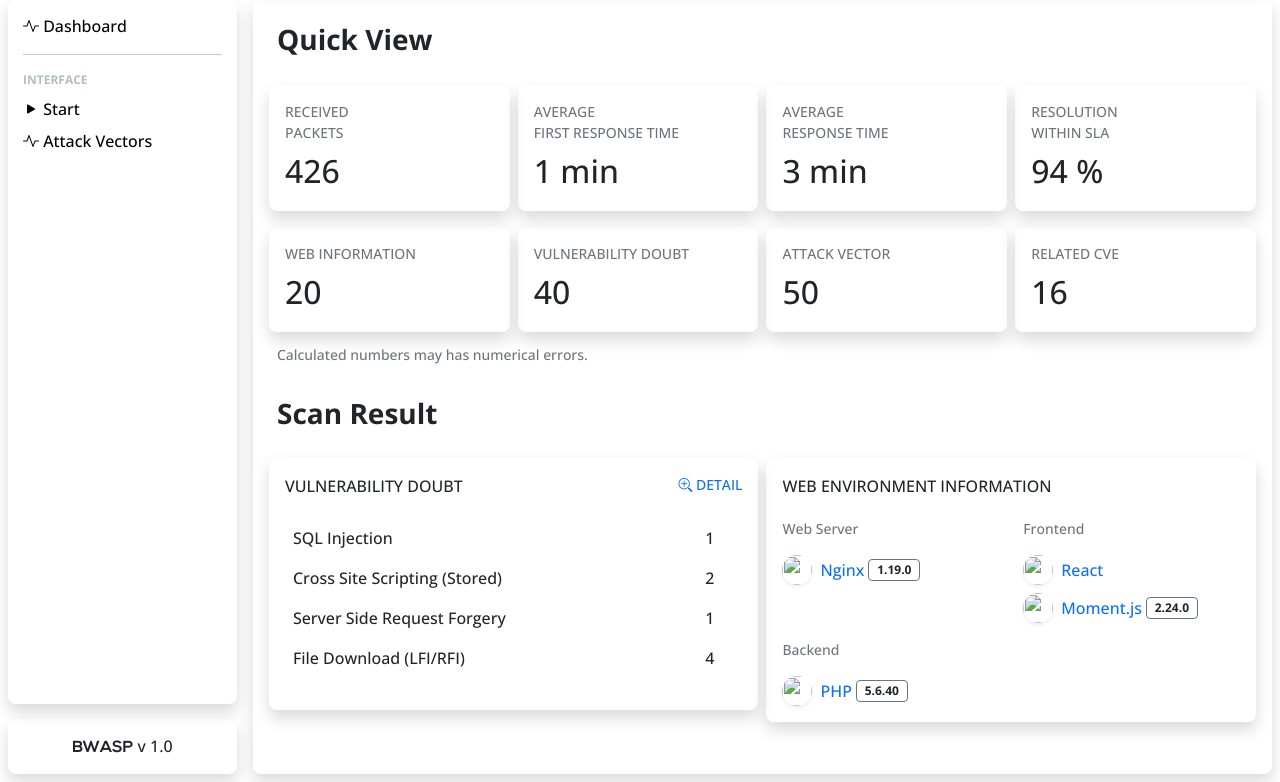
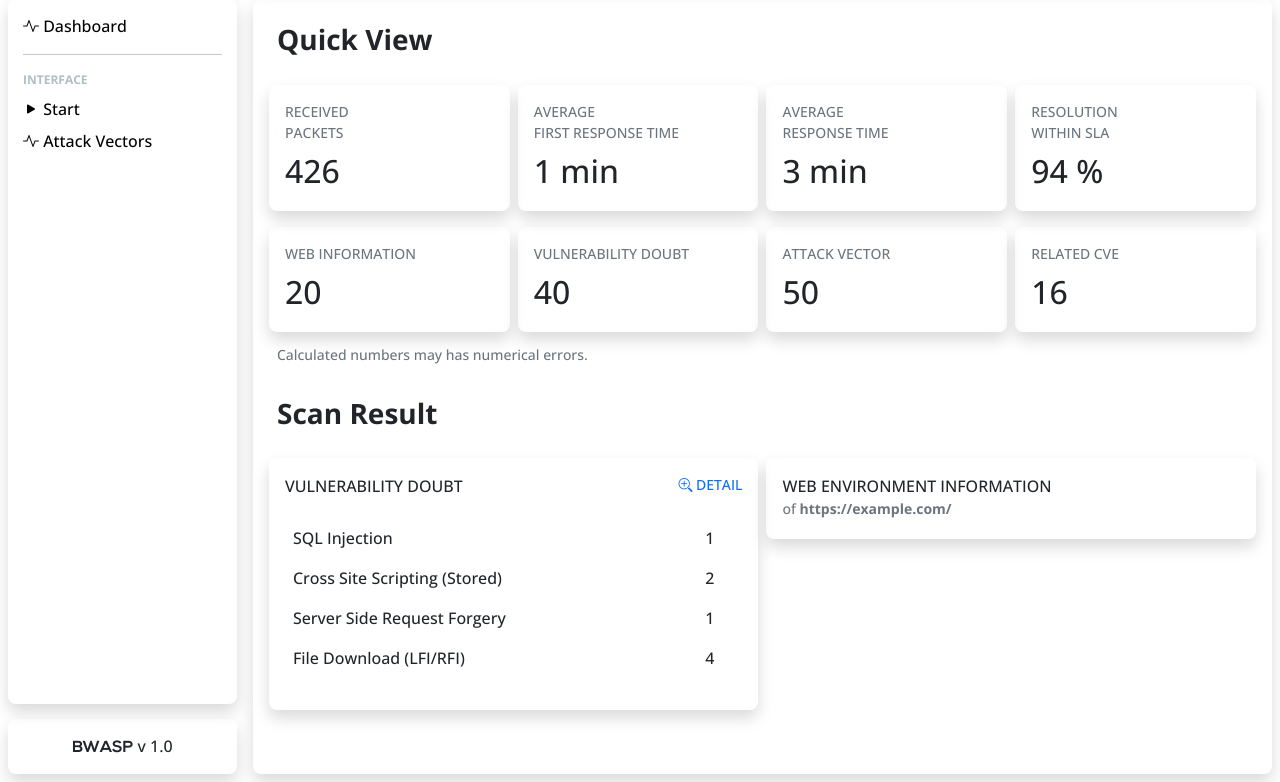
Before and after one commit to BWASP/BWASP, a Flask app: page /dashboard in a window 1280 px wide. Shown: the part 89-871 px from the top of the page. Run offline with Flask 3, Linux system fonts and the light colour scheme; parts of the project's set-up code (start-up, migrations or seed data) failed here and were passed over; some libraries are stand-ins or nearby versions.

Commit message:
Added support for web environment information in scan result on dashboard.

```diff
--- /dev/null
+++ b/Web/static/js/page/dashboard.js
@@ -0,0 +1,83 @@
+// Get modules
+import {API as api} from '../jHelper.js';
+
+// Define API Endpoints
+const APIEndpoints = {
+    webEnvironments: "/api/systeminfo"
+}
+
+let API = new api();
+
+class dashboard {
+    webEnvironments() {
+        API.communicate(APIEndpoints.webEnvironments + "/1", (err, res) => {
+            if (err) return console.error(err);
+            else res = {
+                target: res[0].url,
+                data: API.jsonDataHandler(res[0].data)
+            };
+            document.getElementById("webEnvURLPlace").innerText = res.target;
+            console.log(res);
+            document.getElementById("webEnvDataPlace").innerHTML = "";
+            Object.keys(res.data).forEach((key) => {
+                document.getElementById("webEnvDataPlace").appendChild(this.buildWebEnvCard(key, res.data[key]));
+            });
+
+        })
+    }
+
+    buildWebEnvCard(type, dataPackage) {
+        let skeleton = {
+            parent: document.createElement("div"),
+            type: document.createElement("p"),
+            child: document.createElement("div")
+        };
+        // Class Set
+        skeleton.parent.classList.add("col-md-6", "mt-3");
+        skeleton.type.classList.add("text-muted", "small", "text-capitalize");
+        // Value Set
+        skeleton.type.innerText = type;
+        Object.keys(dataPackage).forEach((key) => {
+            let data = dataPackage[key],
+                localSkeleton = {
+                    parent: document.createElement("a"),
+                    productImage: document.createElement("img"),
+                    productName: document.createElement("p"),
+                    version: document.createElement("p")
+                },
+                versionCase = (data.version !== "false");
+
+            // set classes
+            localSkeleton.parent.href = "javascript:void(0);";
+            localSkeleton.productImage.width = 30;
+            localSkeleton.productImage.height = 30;
+            localSkeleton.productImage.classList.add("rounded-circle", "shadow-sm");
+            localSkeleton.productName.classList.add("mb-0", "ms-2");
+            localSkeleton.parent.classList.add("mt-2", "sizer", "align-items-center", "text-decoration-none");
+            localSkeleton.version.classList.add("mb-0", "badge", "ms-1", "text-dark", "border", "border-secondary");
+
+            // Set value
+            localSkeleton.productImage.src = `https://raw.githubusercontent.com/AliasIO/wappalyzer/master/src/drivers/webextension/images/icons/${data.icon}`;
+            localSkeleton.productName.innerText = key;
+            if (versionCase) localSkeleton.version.innerText = data.version;
+
+            localSkeleton.parent.append(
+                localSkeleton.productImage,
+                localSkeleton.productName
+            );
+            if(versionCase) localSkeleton.parent.appendChild(localSkeleton.version);
+            skeleton.child.appendChild(localSkeleton.parent);
+            console.log(key, data, data.version !== "false");
+        })
+        skeleton.parent.append(
+            skeleton.type,
+            skeleton.child
+        );
+        return skeleton.parent;
+    }
+}
+
+window.onload = () => {
+    let render = new dashboard();
+    render.webEnvironments();
+}
--- a/Web/templates/index.html
+++ b/Web/templates/index.html
@@ -97,51 +97,19 @@
                 </div>
                 <div class="col-md-6 p-1 mt-2">
                     <div class="p-3 border-rounded shadow">
-                        <div class="sizer">
-                            <p class="mb-1 text-uppercase">Web Environment Information</p>
+                        <div class="">
+                            <p class="mb-0 text-uppercase">Web Environment Information</p>
+                            <p class="mb-1 text-muted small">of <span class="fw-bold" id="webEnvURLPlace">https://example.com/</span></p>
                         </div>
-                        <div class="row">
-                            <div class="col-md-6 mt-3">
-                                <p class="text-muted small text-capitalize">Web server</p>
-                                <div>
-                                    <a href="#" class="mt-2 sizer align-items-center text-decoration-none">
-                                        <img width="30" height="30" class="rounded-circle shadow-sm" src="https://t1.daumcdn.net/cfile/tistory/116113424FCC681312">
-                                        <p class="mb-0 ms-2">Nginx</p>
-                                        <p class="mb-0 badge ms-1 text-dark border border-secondary">1.19.0</p>
-                                    </a>
-                                </div>
-                            </div>
-                            <div class="col-md-6 mt-3">
-                                <p class="text-muted small text-capitalize">Frontend</p>
-                                <div>
-                                    <a href="#" class="mt-2 sizer align-items-center text-decoration-none">
-                                        <img width="30" height="30" class="rounded-circle shadow-sm" src="https://t1.daumcdn.net/cfile/tistory/116113424FCC681312">
-                                        <p class="mb-0 ms-2">React</p>
-                                    </a>
-                                    <a href="#" class="mt-2 sizer align-items-center text-decoration-none">
-                                        <img width="30" height="30" class="rounded-circle shadow-sm" src="https://t1.daumcdn.net/cfile/tistory/116113424FCC681312">
-                                        <p class="mb-0 ms-2">Moment.js</p>
-                                        <p class="mb-0 badge ms-1 text-dark border border-secondary">2.24.0</p>
-                                    </a>
-                                </div>
-                            </div>
-                            <div class="col-md-6 mt-3">
-                                <p class="text-muted small text-capitalize">Backend</p>
-                                <div>
-                                    <a href="#" class="mt-2 sizer align-items-center text-decoration-none">
-                                        <img width="30" height="30" class="rounded-circle shadow-sm" src="https://t1.daumcdn.net/cfile/tistory/116113424FCC681312">
-                                        <p class="mb-0 ms-2">PHP</p>
-                                        <p class="mb-0 badge ms-1 text-dark border border-secondary">5.6.40</p>
-                                    </a>
-                                </div>
-                            </div>
-                        </div>
+                        <div class="row" id="webEnvDataPlace"></div>
                     </div>
                 </div>
             </section>
         </div>
     </div>
 </div>
+
+<script type="module" src="{{ url_for('static', filename='js/page/dashboard.js') }}"></script>
 
 <script>
     var tooltipTriggerList = [].slice.call(document.querySelectorAll('[data-bs-toggle="tooltip"]'))
```
